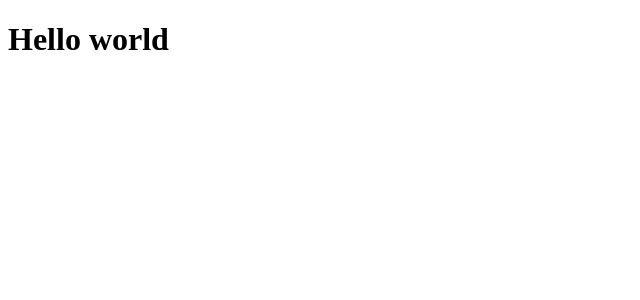
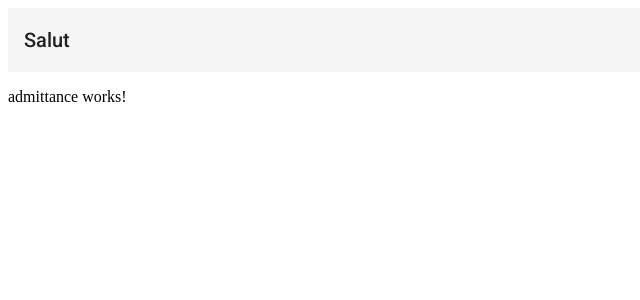
Before and after one commit to calinbogdan/node-microservices, an Angular app in the folder client/: page /admittance in a window 1280 px wide. Before the commit this address led to /. Shown: the top 300 px of the page, without its empty margins (0-640 px from the left). Built offline with nearby package versions, Linux system fonts and the light colour scheme.

Commit message:
Admittance component

```diff
--- /dev/null
+++ b/client/src/app/admittance/admittance.component.html
@@ -0,0 +1 @@
+<p>admittance works!</p>
--- /dev/null
+++ b/client/src/app/admittance/admittance.component.ts
@@ -0,0 +1,15 @@
+import { Component, OnInit } from '@angular/core';
+
+@Component({
+  selector: 'app-admittance',
+  templateUrl: './admittance.component.html',
+  styleUrls: ['./admittance.component.styl']
+})
+export class AdmittanceComponent implements OnInit {
+
+  constructor() { }
+
+  ngOnInit() {
+  }
+
+}
--- a/client/src/app/app.component.html
+++ b/client/src/app/app.component.html
@@ -1 +1,4 @@
-<h1>Hello world</h1>
+<mat-toolbar>
+  <span>Salut</span>
+</mat-toolbar>
+<router-outlet></router-outlet>
--- a/client/src/app/app.component.ts
+++ b/client/src/app/app.component.ts
@@ -6,5 +6,4 @@ import { Component } from '@angular/core';
   styleUrls: ['./app.component.styl']
 })
 export class AppComponent {
-  title = 'client';
 }
```
Also changed, not shown: client/src/app/app.module.ts (+12 -2 lines), client/src/app/admittance/admittance.component.styl (added), 1 other file (tests, documents, lock files or other folders).
